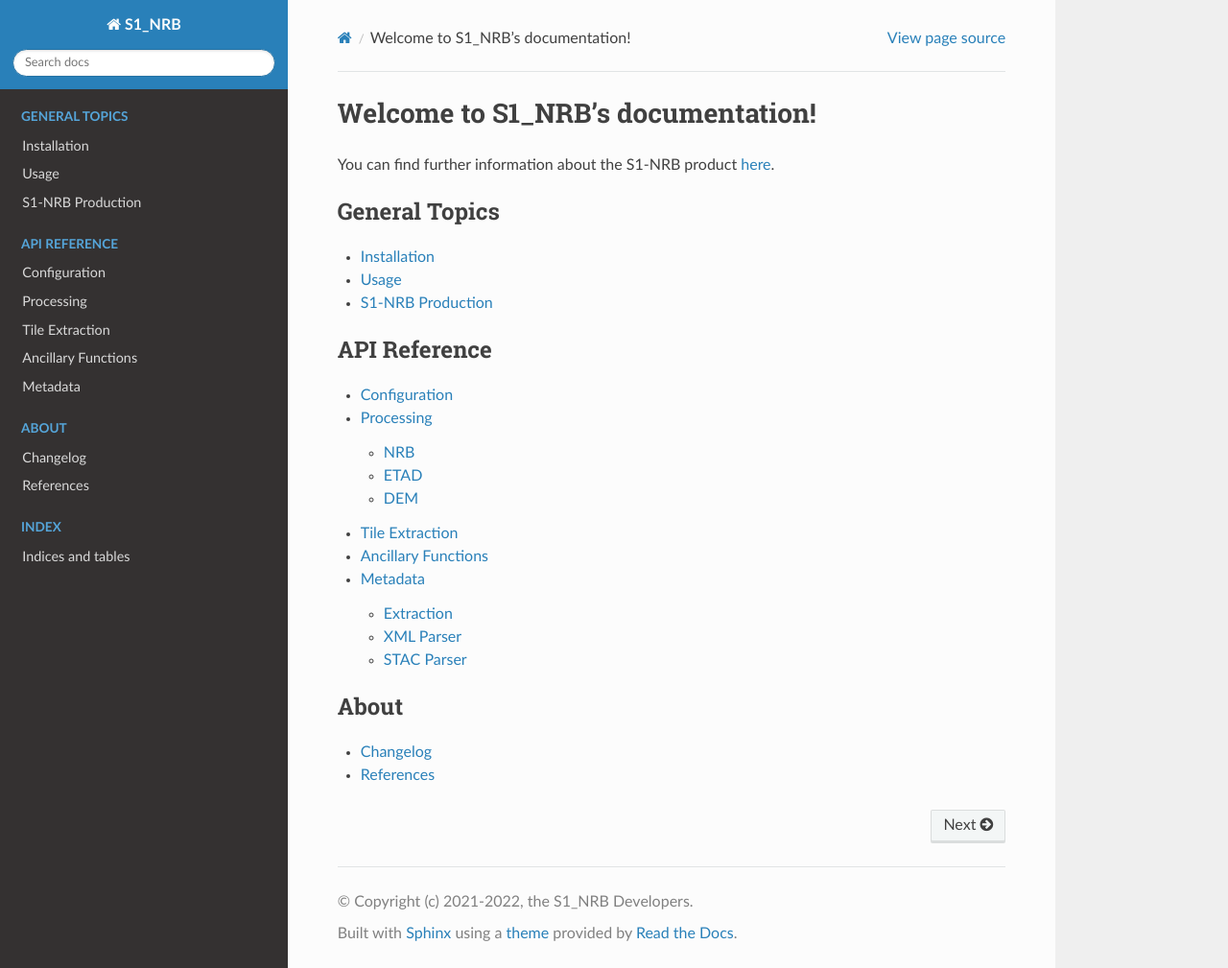
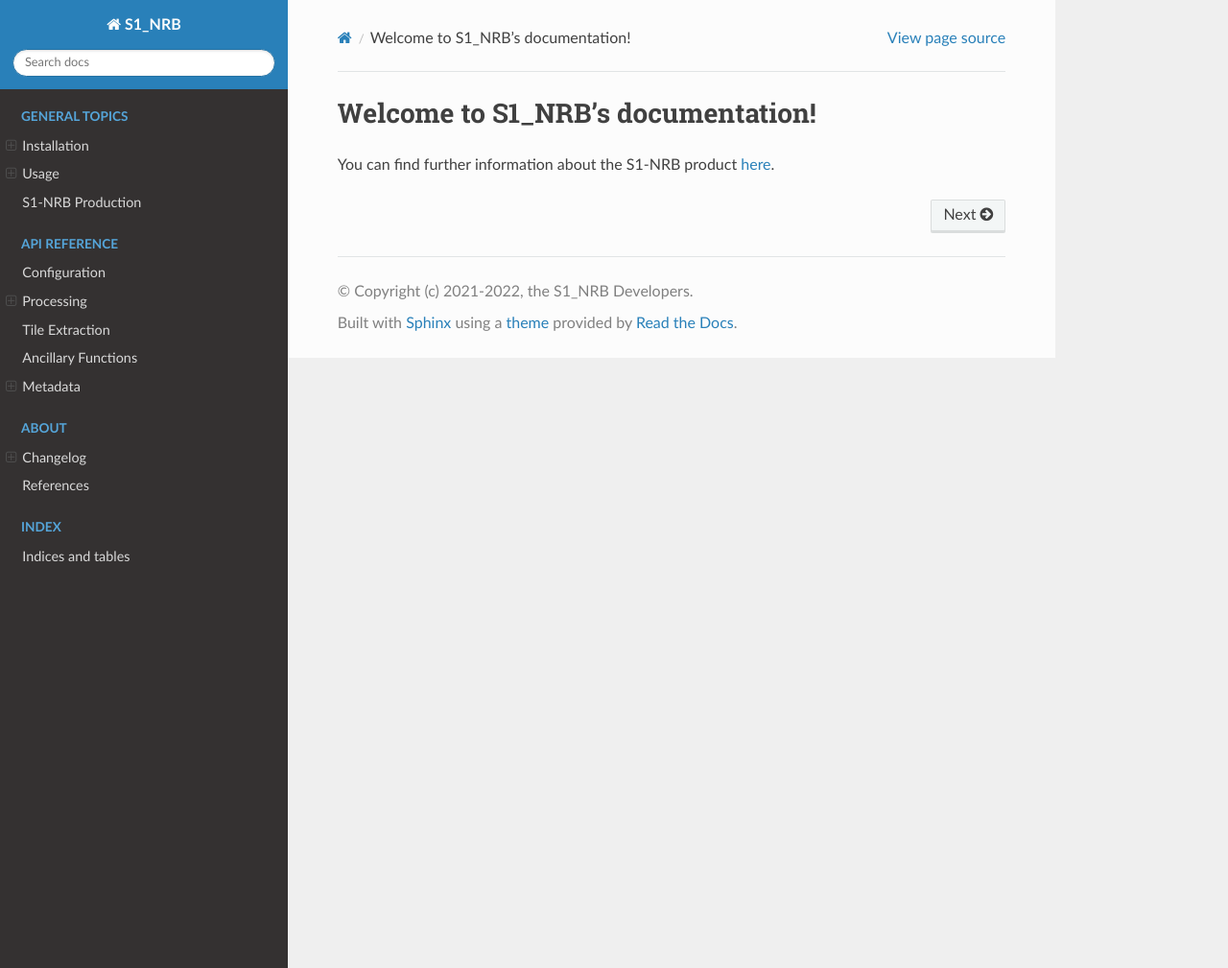
Before and after one commit to SAR-ARD/s1ard, a Sphinx documentation site: the page built from docs/index.rst, in a window 1280 px wide and 1009 px high. Shown: the whole window at 96% size. Built offline with Sphinx 7.4.7 and the Read the Docs theme 2.0.0, drawn with Linux system fonts in a browser that asks for light colours; some of the changed lines change nothing that is shown.

Commit message:
[docs] minor adjustments

```diff
--- a/docs/conf.py
+++ b/docs/conf.py
@@ -130,7 +130,9 @@
 # Theme options are theme-specific and customize the look and feel of a theme
 # further.  For a list of options available for each theme, see the
 # documentation.
-# html_theme_options = {}
+html_theme_options = {
+    "collapse_navigation": False
+}
 
 # Add any paths that contain custom themes here, relative to this directory.
 # html_theme_path = []
--- a/docs/index.rst
+++ b/docs/index.rst
@@ -6,7 +6,8 @@
 
 .. toctree::
    :caption: General Topics
-   :maxdepth: 1
+   :hidden:
+   :maxdepth: 2
 
    general/installation
    general/usage
@@ -14,12 +15,15 @@
 
 .. toctree::
    :caption: API Reference
+   :hidden:
+   :maxdepth: 2
 
    api
 
 .. toctree::
    :caption: About
-   :maxdepth: 1
+   :hidden:
+   :maxdepth: 2
 
    about/changelog
    about/references
```
